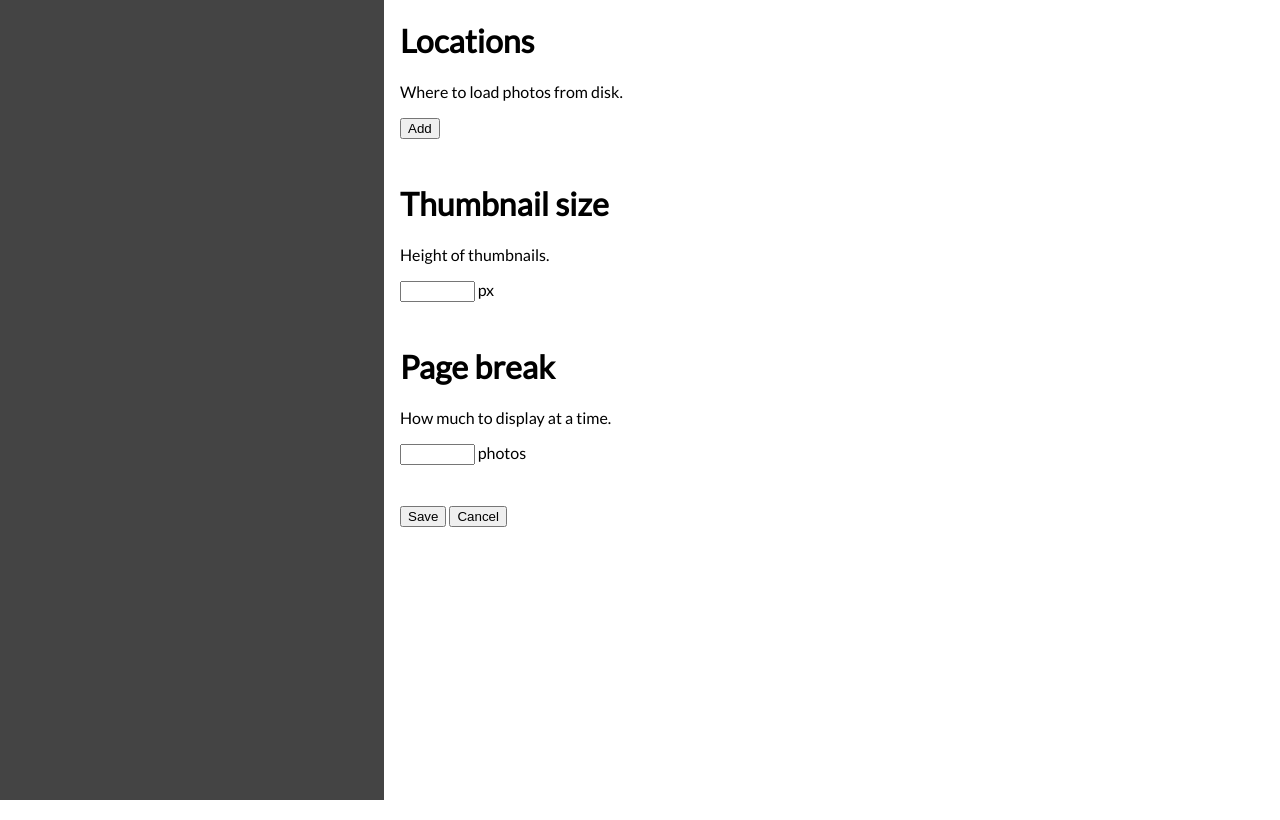
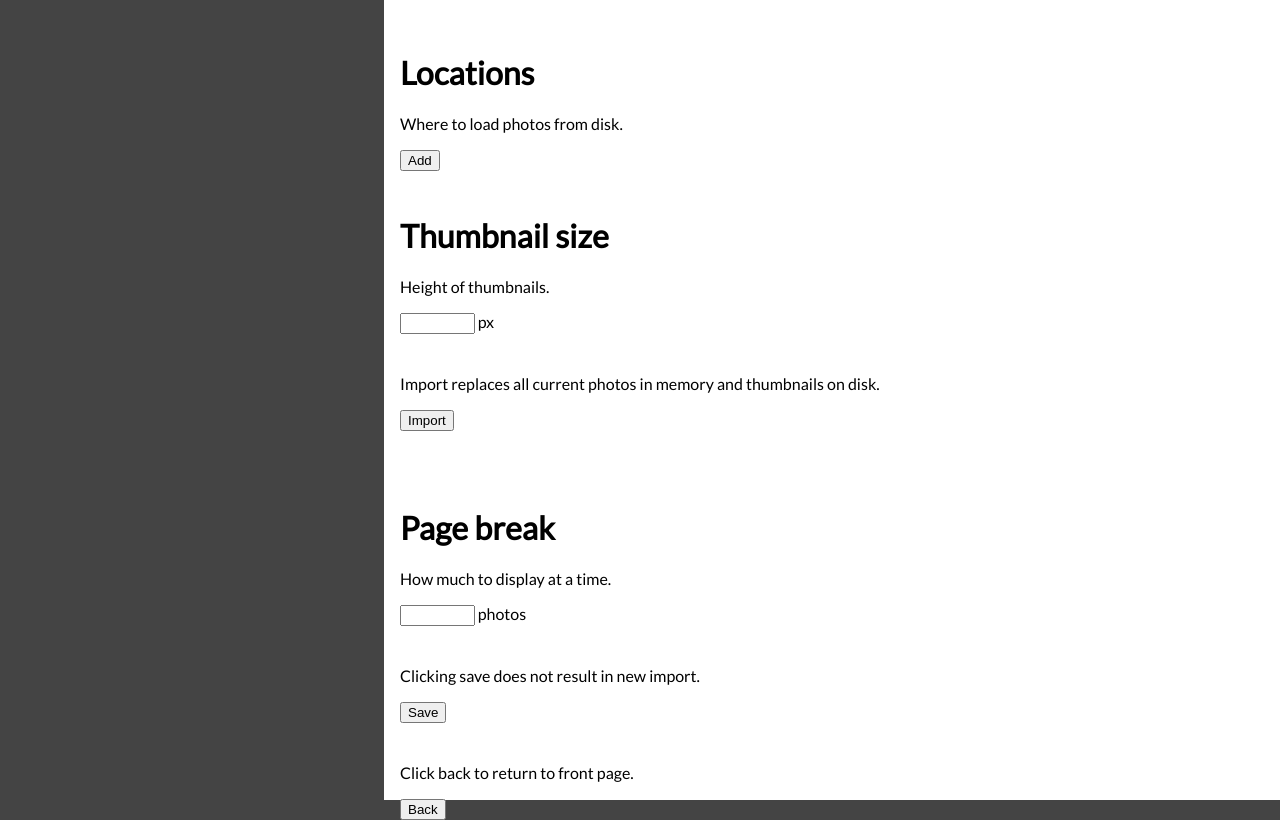
Before and after one commit to killie/zucasa, a Flask app: template server/templates/config.html in a window 1280 px wide. Run offline with Flask 2, Linux system fonts and the light colour scheme; the template is opened without the code that fills it, so the values that code supplies are empty; parts of the project's set-up code (start-up, migrations or seed data) failed here and were passed over; some libraries are stand-ins or nearby versions.

Commit message:
Splitting config into import and settings

```diff
--- a/server/app.py
+++ b/server/app.py
@@ -1,4 +1,4 @@
-from flask import Flask, render_template, request, jsonify
+from flask import Flask, render_template, request, jsonify, redirect
 from urllib import unquote
 from multiprocessing import Process, Pipe
 import sys
@@ -30,8 +30,6 @@ users = []
 cameras = []
 tags = []
 
-# TODO: Use config value instead
-# TODO: Saving config with new "limit" and no other changes should not do full import
 limit = 300
 
 
@@ -207,7 +205,7 @@ def _show_config():
 
 @app.route("/config", methods=["POST"])
 def post_config():
-    global photo_list, photo_map, users, cameras, tags
+    global photo_list, photo_map, users, cameras, tags, limit
     photo_list = []
     photo_map = {}
     users = []
@@ -215,6 +213,7 @@ def post_config():
     tags = []
 
     config = Config()
+    config.limit = limit
     config.save(request.form, rc_file)
 
     # Clear database when doing import
@@ -228,8 +227,7 @@ def post_config():
     producer = Process(target=_import_all, args=(config, p1))
     producer.start()
 
-    # Show progress page while import runs
-    return render_template("progress.html")
+    return redirect("")
 
 def _flush_database(running, status):
     db = shelve.open(db_file)
@@ -286,6 +284,16 @@ def _sync_db():
     db["running"] = False
     db.sync()
     db.close()
+
+@app.route("/settings", methods=["POST"])
+def post_settings():
+    global limit
+    limit = request.form["limit"]
+    config = Config()
+    config.load(rc_file)
+    config.limit = limit
+    config.save(None, rc_file)
+    return redirect("")
 
 @app.route("/_get_progress")
 def get_progress():
--- a/server/config.py
+++ b/server/config.py
@@ -76,7 +76,8 @@ class Config:
 
     def save(self, params, filename):
         """Replace public properties and overwrite resource file."""
-        self._extract_params(params)
+        if params:
+            self._extract_params(params)
         self._replace_file(filename)
 
     def _extract_params(self, params):
--- a/server/static/zucasa.css
+++ b/server/static/zucasa.css
@@ -301,7 +301,7 @@ img.thumbnail:hover {
     background-color: var(--dark-color);
 }
 
-#config form {
+#config > div {
     position: absolute;
     left: 30%;
     width: 70%;
@@ -309,7 +309,11 @@ img.thumbnail:hover {
     background-color: white;
 }
 
-#config form > div {
+#config form {
+    padding-top: 2em;
+}
+
+#config form > div, #config > div > div {
     margin-left: 1em;
 }
 
--- a/server/static/zucasa.js
+++ b/server/static/zucasa.js
@@ -189,6 +189,30 @@ $("#view .date").click(function () {
     });
 });
 
+// Clicking add and remove on locations in config page
+$("#config input.add").on("click", function (e) {
+    var location = $("<div>").attr("class", "location");
+    location.append($("<input>").attr("type", "text").attr("title", "Absolute path on disk").css("margin-right", "3px"));
+    location.append($("<input>").attr("type", "text").attr("title", "Username. Use 'public' for shared photos.").css("margin-right", "3px"));
+    location.append($("<input>").attr("type", "button").attr("class", "remove").val("Remove").click(removeLocation));
+    $(".locations").append(location);
+    updateLocationRows();
+});
+
+$("#config input.remove").click(removeLocation);
+
+function removeLocation(event) {
+    $(event.target.parentElement).remove();
+    updateLocationRows();
+}
+
+function updateLocationRows() {
+    $("#config .location").each(function (index, row) {
+	$(row).find("input").eq(0).attr("name", "location" + Number(index + 1));
+	$(row).find("input").eq(1).attr("name", "user" + Number(index + 1));
+    });
+}
+
 // Clicking cancel on config page goes to previous page
 $("#config .cancel").click(function (e) {
     if (window.history.length) {
--- a/server/templates/config.html
+++ b/server/templates/config.html
@@ -7,11 +7,12 @@
     <title>Zucasa</title>
   </head>
   <body id="config">
+    <div>
       <form action="config" method="post">
 	<div>
 	  <h1>Locations</h1>
 	  <p>Where to load photos from disk.</p>
-	<div>
+	  <div class="locations">
 	    {% for location in config.locations.keys() %}
 	    <div class="location">
 	      <input type="text" title="Absolute path on disk" name="location{{ loop.index }}" value="{{ location }}">
@@ -28,15 +29,26 @@
 	  <input type="number" name="size" value="{{ config.size }}"> <span>px</span>
 	</div>
 	<div>
+	  <p>Import replaces all current photos in memory and thumbnails on disk.</p>
+	  <input type="submit" class="import" value="Import">
+	</div>
+      </form>
+      <form action="settings" method="post">
+	<div>
 	  <h1>Page break</h1>
 	  <p>How much to display at a time.</p>
 	  <input type="number" name="limit" value="{{ config.limit }}"> <span>photos</span>
 	</div>
 	<div>
+	  <p>Clicking save does not result in new import.</p>
 	  <input type="submit" class="save" value="Save">
-	<input type="button" class="cancel" value="Cancel">
 	</div>
       </form>
+      <div>
+	<p>Click back to return to front page.</p>
+	<input type="button" class="back" value="Back">
+      </div>
+    </div>
     <script type="text/javascript" src="/static/zepto.min.js"></script>
     <script type="text/javascript" src="/static/zucasa.js"></script>
   </body>
```
Also changed, not shown: server/templates/progress.html (deleted, +0 -23 lines). Lines whose indentation alone changed are shown as unchanged.
